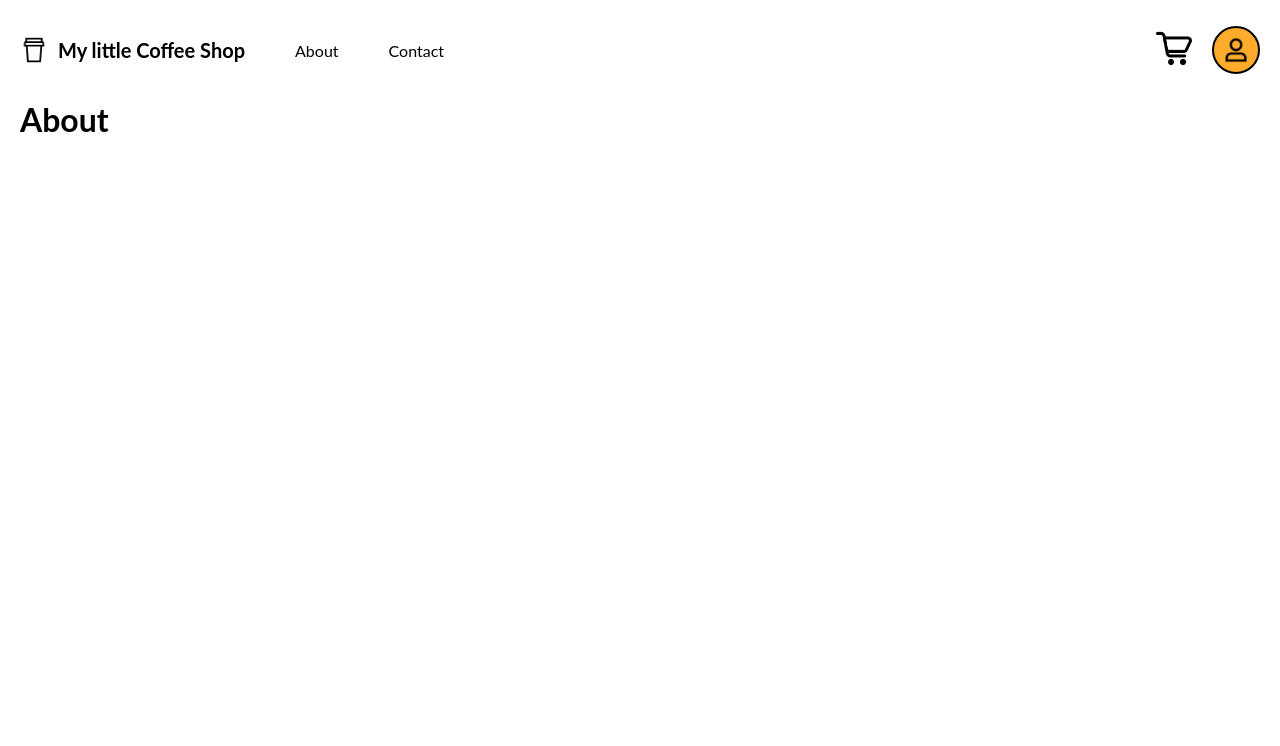
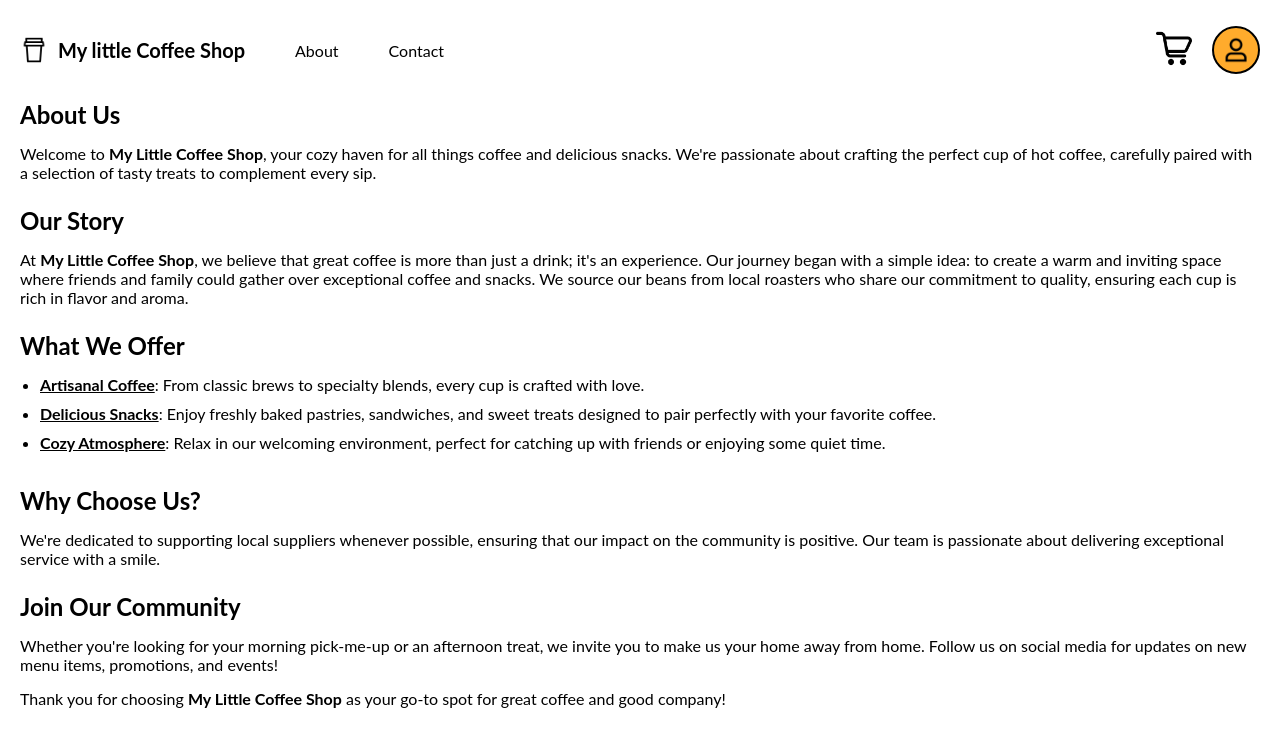
Before and after one commit to Cootz/MyLittleCoffeeShop, a React (Create React App) app in the folder front-end/: page /about in a window 1280 px wide. Shown: the top 746 px of the page. Built offline with nearby package versions, Linux system fonts and the light colour scheme.

Commit message:
Add about page layout

```diff
--- a/front-end/src/pages/about/About.css
+++ b/front-end/src/pages/about/About.css
@@ -0,0 +1,22 @@
+ul
+{
+    padding-left: 20px;
+}
+
+li
+{
+    padding-bottom: 10px;
+}
+
+.list-bold
+{
+    text-decoration: underline;
+}
+
+.about-paragraph
+{
+    display: flex;
+    flex-direction: column;
+    margin-bottom: 24px;
+    gap: 15px;
+}
--- a/front-end/src/pages/about/About.jsx
+++ b/front-end/src/pages/about/About.jsx
@@ -3,7 +3,35 @@ import './About.css';
 function About() {
     return (
         <div>
-            <h1>About</h1>
+            <div className="about-paragraph">
+                <h2>About Us</h2>
+                <p>Welcome to <b>My Little Coffee Shop</b>, your cozy haven for all things coffee and delicious snacks. We're passionate about crafting the perfect cup of hot coffee, carefully paired with a selection of tasty treats to complement every sip.</p>
+            </div>
+
+            <div className="about-paragraph">
+                <h2>Our Story</h2>
+                <p>At <b>My Little Coffee Shop</b>, we believe that great coffee is more than just a drink; it's an experience. Our journey began with a simple idea: to create a warm and inviting space where friends and family could gather over exceptional coffee and snacks. We source our beans from local roasters who share our commitment to quality, ensuring each cup is rich in flavor and aroma.</p>
+            </div>
+
+            <div className="about-paragraph">
+                <h2>What We Offer</h2>
+                <ul>
+                    <li><b className="list-bold">Artisanal Coffee</b>: From classic brews to specialty blends, every cup is crafted with love.</li>
+                    <li><b className="list-bold">Delicious Snacks</b>: Enjoy freshly baked pastries, sandwiches, and sweet treats designed to pair perfectly with your favorite coffee.</li>
+                    <li><b className="list-bold">Cozy Atmosphere</b>: Relax in our welcoming environment, perfect for catching up with friends or enjoying some quiet time.</li>
+                </ul>
+            </div>
+
+            <div className="about-paragraph">
+                <h2>Why Choose Us?</h2>
+                <p>We're dedicated to supporting local suppliers whenever possible, ensuring that our impact on the community is positive. Our team is passionate about delivering exceptional service with a smile.</p>
+            </div>
+
+            <div className="about-paragraph">
+                <h2>Join Our Community</h2>
+                <p>Whether you're looking for your morning pick-me-up or an afternoon treat, we invite you to make us your home away from home. Follow us on social media for updates on new menu items, promotions, and events!</p>
+                <p>Thank you for choosing <b>My Little Coffee Shop</b> as your go-to spot for great coffee and good company!</p>
+            </div>
         </div>
     );
 }
```
